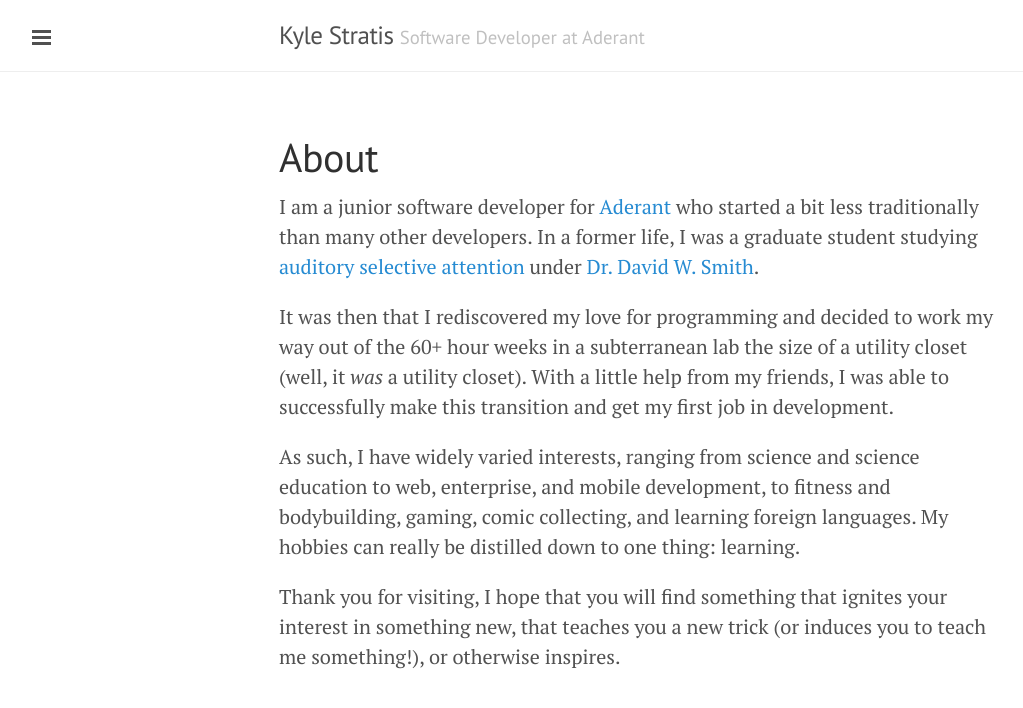
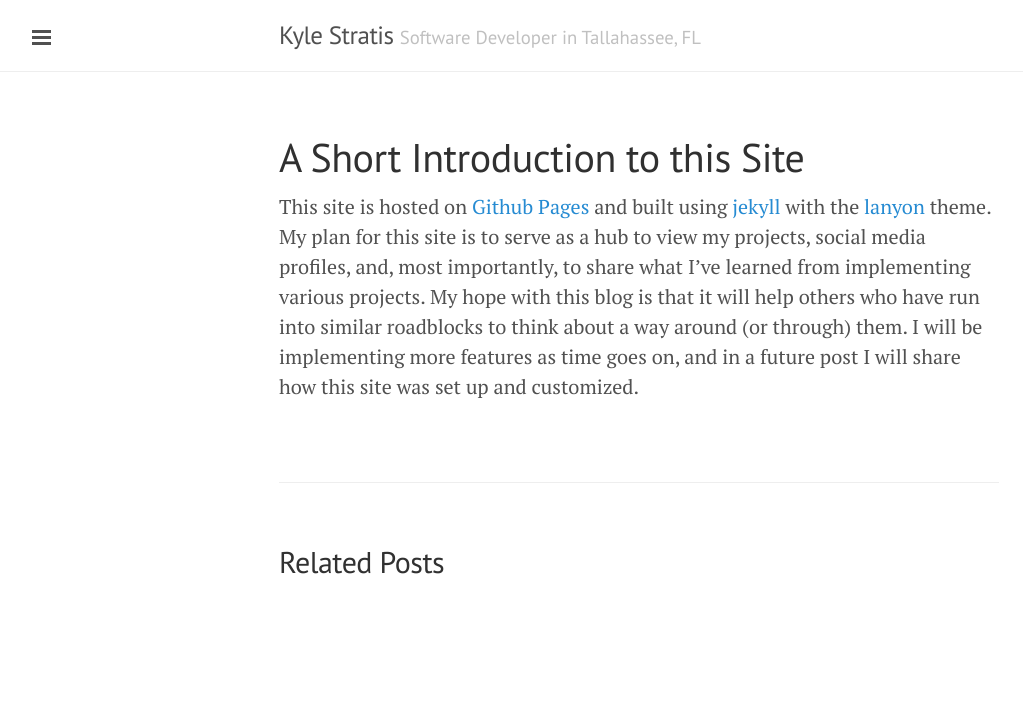
Before and after one commit to kylestratis/kylestratis.github.io, a Jekyll site: the page built from about.md, in a window 1280 px wide. Shown: the top 708 px of the page, without its empty margins (1-1024 px from the left). Built offline with Jekyll 4.4.1, drawn with Linux system fonts in a browser that asks for light colours; Markdown is read by kramdown in place of the engine named in the settings.

Commit message:
First post

```diff
--- a/_config.yml
+++ b/_config.yml
@@ -10,7 +10,7 @@ relative_permalinks: true
 
 # Setup
 title:               Kyle Stratis
-tagline:             'Software Developer at Aderant'
+tagline:             'Software Developer in Tallahassee, FL'
 description:         'On an eternal quest to build and learn'
 url:                 http://kylestratis.com
 baseurl:             /
--- a/about.md
+++ b/about.md
@@ -1,12 +1,6 @@
 ---
-layout: page
-title: About
+layout: post
+title: A Short Introduction to this Site
 ---
 
-I am a junior software developer for [Aderant](http://aderant.com) who started a bit less traditionally than many other developers. In a former life, I was a graduate student studying [auditory selective attention](http://en.wikipedia.org/wiki/Selective_auditory_attention) under [Dr. David W. Smith](http://www.psych.ufl.edu/~smithlab/Smithlab/Smith_Lab_Overview.html).
-
-It was then that I rediscovered my love for programming and decided to work my way out of the 60+ hour weeks in a subterranean lab the size of a utility closet (well, it *was* a utility closet). With a little help from my friends, I was able to successfully make this transition and get my first job in development.
-
-As such, I have widely varied interests, ranging from science and science education to web, enterprise, and mobile development, to fitness and bodybuilding, gaming, comic collecting, and learning foreign languages. My hobbies can really be distilled down to one thing: learning.
-
-Thank you for visiting, I hope that you will find something that ignites your interest in something new, that teaches you a new trick (or induces you to teach me something!), or otherwise inspires.
+This site is hosted on [Github Pages](http://pages.github.com) and built using [jekyll](http://jekyllrb.com) with the [lanyon](http://github.com/poole/lanyon) theme. My plan for this site is to serve as a hub to view my projects, social media profiles, and, most importantly, to share what I've learned from implementing various projects. My hope with this blog is that it will help others who have run into similar roadblocks to think about a way around (or through) them. I will be implementing more features as time goes on, and in a future post I will share how this site was set up and customized.
```
